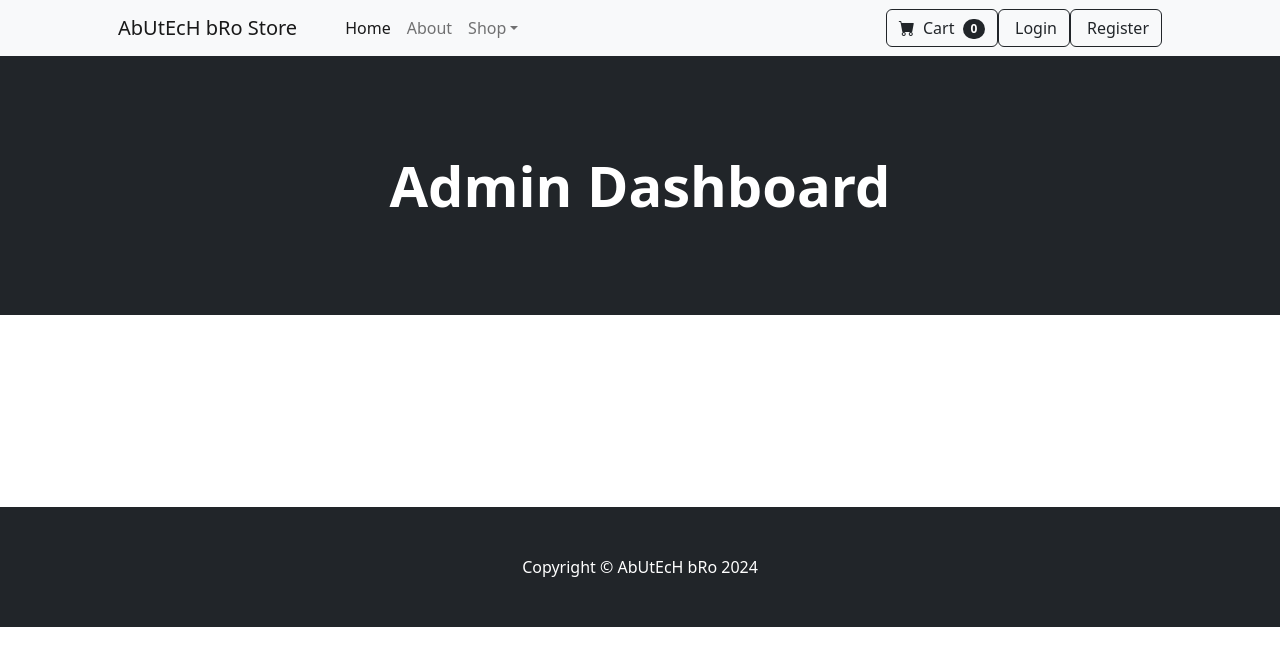
After one commit to Abutechbro/ecommerce, a Django app: page /admin_dashboard/ in a window 1280 px wide. The commit adds this page. Shown: the top 666 px of the page. Run offline with Django 5.2, Linux system fonts and the light colour scheme; some libraries are stand-ins or nearby versions.

Commit message:
lastestadminview commit

```diff
--- /dev/null
+++ b/store/templates/store/admin_dashboard.html
@@ -0,0 +1,21 @@
+{% extends 'store/base.html' %}
+ {% block content %}
+
+  <!-- Header-->
+  <header class="bg-dark py-5">
+    <div class="container px-4 px-lg-5 my-5">
+        <div class="text-center text-white">
+            <h1 class="display-4 fw-bolder">Admin Dashboard </h1>
+        </div>
+    </div>
+</header>
+ <section class="py-5">
+    <div class="container px-4 px-lg-5 mt-5">
+        <div class="row gx-4 gx-lg-5 row-cols-2 row-cols-md-3 row-cols-xl-4 justify-content-center">
+
+
+        </div>
+    </div>
+</section>
+<br><br>
+{% endblock %}
--- a/store/templates/store/navbar.html
+++ b/store/templates/store/navbar.html
@@ -17,13 +17,27 @@
                     </ul>
                 </li>
             </ul>
+            {% if user.is_superuser %}
+            <form class="d-flexbbb">
+            </form>
+            {% else %}
             <form class="d-flexbbb">
                 <button class="btn btn-outline-dark" type="submit">
                     <i class="bi-cart-fill me-1"></i>
                     Cart
                     <span class="badge bg-dark text-white ms-1 rounded-pill">0</span>
                 </button>
-            </form><br>
+            </form>
+            {% endif %}
+            {% if user.is_superuser %}
+            <a href="{% url 'admin_dashboard' %}" class="m-5">
+                <button class="btn btn-outline-dark m-5" type="submit">
+                    <i class="bi-user me-1"></i>
+                    Admin
+                </button>
+            </a>
+            {% endif %}
+
             {% if user.is_authenticated %}
             <a href="{% url 'logout' %}" class="m-5">
                 <button class="btn btn-outline-dark m-5" type="submit">
@@ -31,7 +45,6 @@
                     Logout
                 </button>
             </a>
-
             {% else %}
             <a href="{% url 'login' %}">
                 <button class="btn btn-outline-dark mr-5" type="submit">
--- a/store/urls.py
+++ b/store/urls.py
@@ -9,5 +9,6 @@ urlpatterns = [
     path('logout/', views.logout_user, name="logout"),
     path('login/', views.login_user, name="login"),
     path('register/', views.register_user, name="register"),
-    path('product_details/<int:pk>', views.product_details, name="product_details")
+    path('product_details/<int:pk>', views.product_details, name="product_details"),
+    path('admin_dashboard/', views.admin_dashboard, name="admin_dashboard"),
 ]
--- a/store/views.py
+++ b/store/views.py
@@ -88,3 +88,10 @@ def register_user(request):
             "form":form
 
     })
+
+
+#Admin Dashbord View
+def admin_dashboard(request):
+    return render(request, 'store/admin_dashboard.html' , {
+
+    })
```
Also changed, not shown: db.sqlite3.
